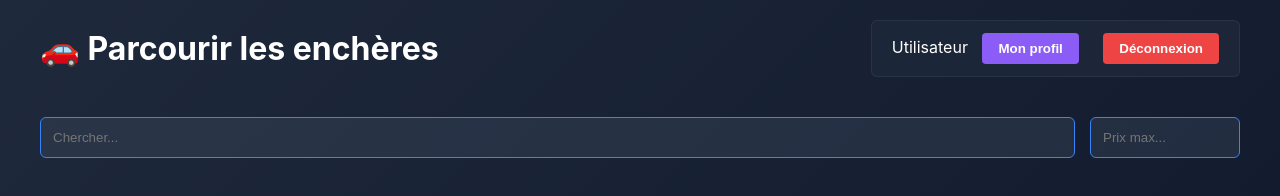
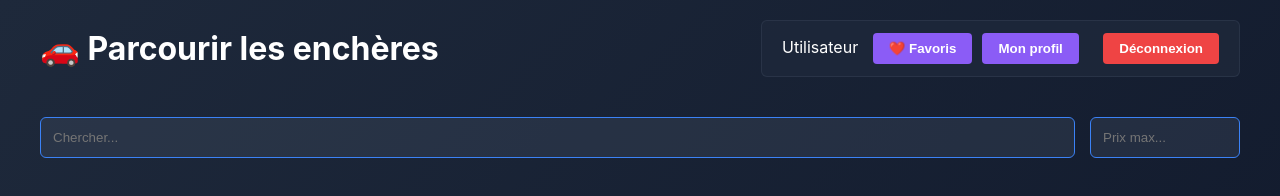
Before and after one commit to olivierlelevrier-spec/vehicle-auctions-site, a website: page browse.html in a window 1280 px wide. Drawn offline with Linux system fonts and the light colour scheme.

Commit message:
Add favorites link to browse page

```diff
--- a/browse.html
+++ b/browse.html
@@ -93,7 +93,7 @@
         <h1>🚗 Parcourir les enchères</h1>
         <div class="user-info">
             <span id="userName">Utilisateur</span>
-            <button class="profile-btn" onclick="goToProfile()">Mon profil</button>
+            <button class="profile-btn" onclick="window.location.href='favorites.html'">❤️ Favoris</button><button class="profile-btn" onclick="goToProfile()">Mon profil</button>
             <button class="logout-btn" onclick="logout()">Déconnexion</button>
         </div>
     </div>
```
